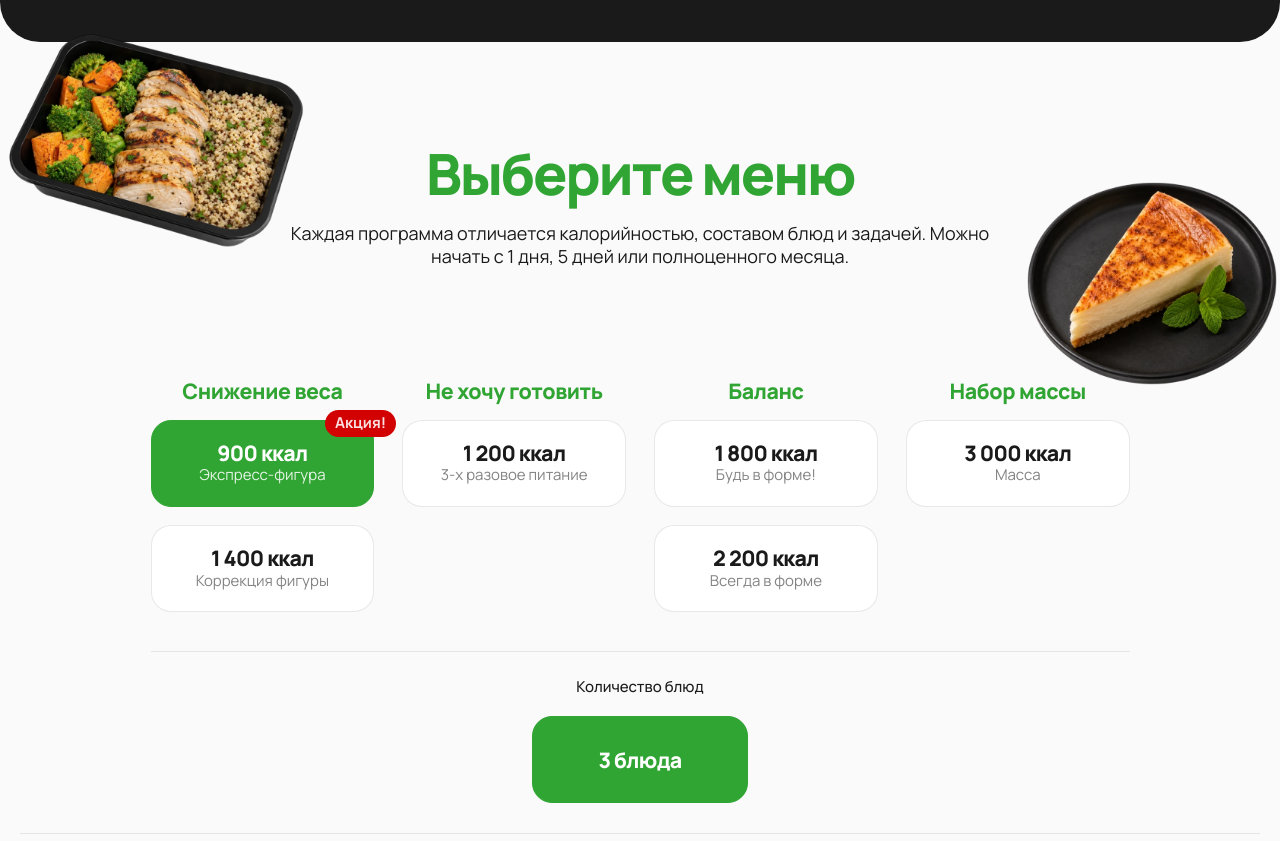
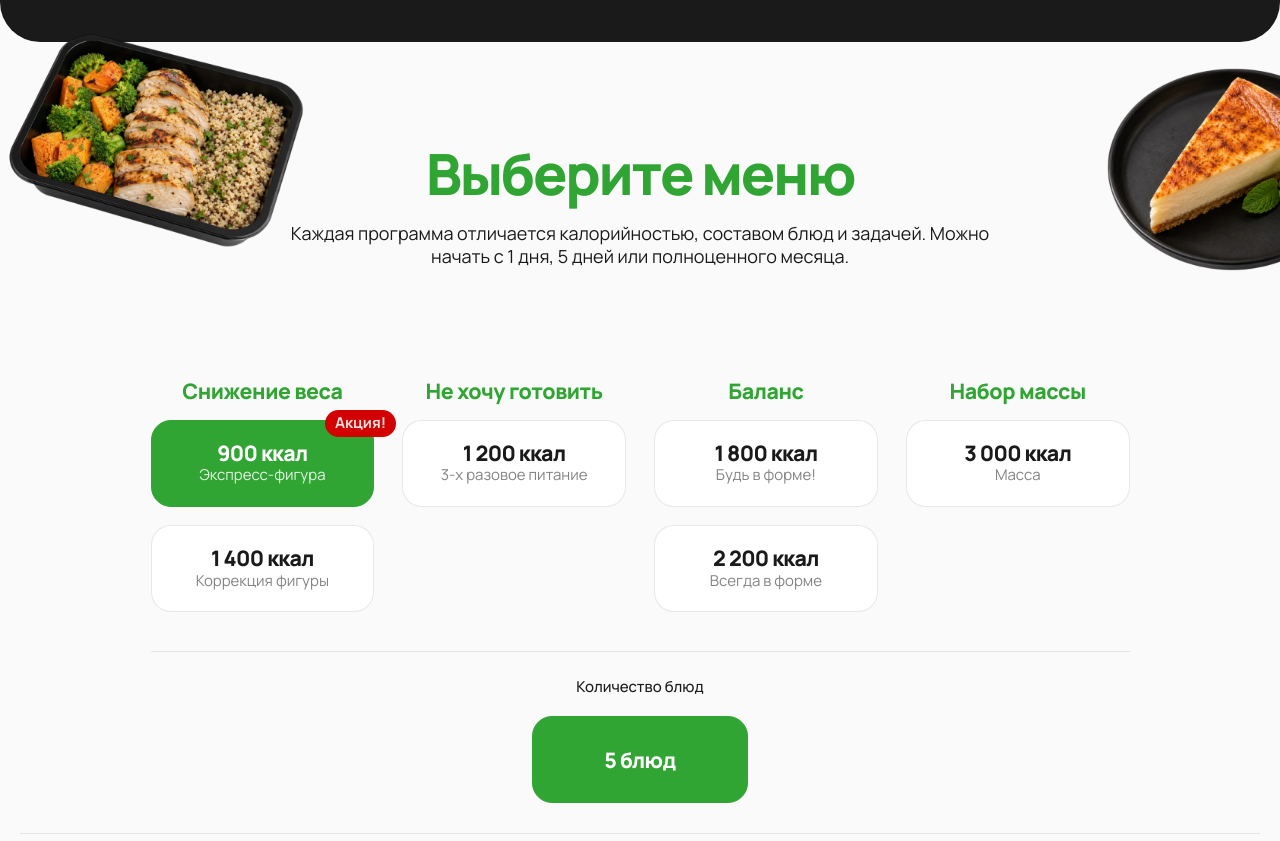
Before and after one commit to Cashi505/Tvoy_vibor, a plain HTML site: page index.html in a window 1280 px wide. Shown: the part 2419-3260 px from the top of the page. Drawn offline with Linux system fonts and the light colour scheme.

Commit message:
Add files via upload

```diff
--- a/index.html
+++ b/index.html
@@ -197,6 +197,11 @@
 <!-- ================= КОНФИГУРАТОР МЕНЮ ================= -->
 <section class="menu" id="menu">
   <img class="menu__deco menu__deco--l" src="assets/img/menu-chicken-carrot.webp" alt="" loading="lazy" aria-hidden="true" width="404" height="292">
+  <!-- десктопный вариант — прямой потомок .menu, а не #cfg: у #cfg класс reveal,
+       transform на время анимации появления делает #cfg containing block для
+       position:absolute потомков, и фото на миг уезжает в неправильное место
+       (см. HANDOFF.md). На ≤900px эта картинка скрыта — там своя, ниже. -->
+  <img class="menu__deco menu__deco--r" src="assets/img/menu-cheesecake.webp" alt="" loading="lazy" aria-hidden="true" width="342" height="295">
 
   <div class="container">
     <header class="sec__head">
@@ -212,7 +217,9 @@
         <div class="cfg__meals" id="cfgMeals"></div>
       </div>
 
-      <picture><source media="(max-width:900px)" srcset="assets/img/m-menu-cheesecake.webp"><img class="menu__deco menu__deco--r" src="assets/img/menu-cheesecake.webp" alt="" loading="lazy" aria-hidden="true" width="342" height="295"></picture>
+      <!-- мобильный вариант (≤900px): в макете стоит между «Количество блюд»
+           и «Число дней» в потоке, поэтому остаётся здесь, а не рядом с --l -->
+      <picture><source media="(max-width:900px)" srcset="assets/img/m-menu-cheesecake.webp"><img class="menu__deco menu__deco--r-m" src="assets/img/menu-cheesecake.webp" alt="" loading="lazy" aria-hidden="true" width="342" height="295"></picture>
 
       <div class="cfg__row">
         <p class="cfg__label">Число дней доставки</p>
@@ -294,9 +301,13 @@
         <img src="assets/icons/arrow-dark.svg" alt="" width="24" height="24" aria-hidden="true">
       </a>
     </div>
+  </div>
 
-    <picture><source media="(max-width:900px)" srcset="assets/img/m-green-woman-bag.webp"><img class="keep__pic" src="assets/img/green-woman-bag.webp" alt="Девушка с гантелей и пакетом еды" loading="lazy" width="682" height="973"></picture>
-  </div>
+  <!-- фото — прямой потомок .keep, а не .keep__in: bottom:0 должен прилегать
+       к низу самой зелёной секции, а не к низу внутреннего контейнера
+       с текстом, у которого есть свой нижний паддинг (иначе между фото
+       и низом секции остаётся зазор с шириной этого паддинга) -->
+  <picture><source media="(max-width:900px)" srcset="assets/img/m-green-woman-bag.webp"><img class="keep__pic" src="assets/img/green-woman-bag.webp" alt="Девушка с гантелей и пакетом еды" loading="lazy" width="682" height="973"></picture>
 </section>
 
 <!-- ================= ШАГИ + СВЕЖЕСТЬ ================= -->
--- a/script.js
+++ b/script.js
@@ -19,12 +19,12 @@
       name: 'Снижение веса',
       programs: [
         {
-          kcal: 900,  kcalLabel: '900 ккал',   name: 'Экспресс-фигура', sale: true,
+          kcal: 900,  kcalLabel: '900 ккал',   name: 'Экспресс-фигура', sale: true, meals: 5,
           prices: { 1: 1250, 5: 6000, 7: 8350, 14: 16300, 30: 34500 },
           gift:   { 14: '2 дня в подарок' }
         },
         {
-          kcal: 1400, kcalLabel: '1 400 ккал', name: 'Коррекция фигуры',
+          kcal: 1400, kcalLabel: '1 400 ккал', name: 'Коррекция фигуры', meals: 5,
           prices: { 1: 1300, 5: 6250, 7: 8650, 14: 16950, 30: 35900 },
           gift:   { 14: '2 дня в подарок' }
         }
@@ -34,7 +34,7 @@
       name: 'Не хочу готовить',
       programs: [
         {
-          kcal: 1200, kcalLabel: '1 200 ккал', name: '3-х разовое питание',
+          kcal: 1200, kcalLabel: '1 200 ккал', name: '3-х разовое питание', meals: 3,
           prices: { 1: 1150, 5: 5500, 7: 7650, 14: 15000, 30: 31200 },
           gift:   { 14: '2 дня в подарок' }
         }
@@ -44,12 +44,12 @@
       name: 'Баланс',
       programs: [
         {
-          kcal: 1800, kcalLabel: '1 800 ккал', name: 'Будь в форме!',
+          kcal: 1800, kcalLabel: '1 800 ккал', name: 'Будь в форме!', meals: 5,
           prices: { 1: 1350, 5: 6500, 7: 9000, 14: 17600, 30: 37300 },
           gift:   { 30: '6 дней в подарок' }
         },
         {
-          kcal: 2200, kcalLabel: '2 200 ккал', name: 'Всегда в форме',
+          kcal: 2200, kcalLabel: '2 200 ккал', name: 'Всегда в форме', meals: 5,
           prices: { 1: 1450, 5: 7000, 7: 9650, 14: 18900, 30: 40000 },
           gift:   { 30: '6 дней в подарок' }
         }
@@ -59,7 +59,7 @@
       name: 'Набор массы',
       programs: [
         {
-          kcal: 3000, kcalLabel: '3 000 ккал', name: 'Масса',
+          kcal: 3000, kcalLabel: '3 000 ккал', name: 'Масса', meals: 5,
           prices: { 1: 1750, 5: 8500, 7: 11650, 14: 22800, 30: 48300 }
         }
       ]
@@ -67,11 +67,10 @@
   ];
 
   const TRIAL = { price: 790, note: 'Пробный рацион на 1 день' };
-  const MEALS = [{ id: 3, label: '3 блюда' }];
   const DAYS  = [1, 5, 7, 14, 30];
 
   /* по умолчанию — как в макете: Снижение веса → 900 ккал → 5 дней */
-  const state = { goal: 0, prog: 0, meals: 0, days: 5, trial: false };
+  const state = { goal: 0, prog: 0, days: 5, trial: false };
 
   const currentProgram = () => GOALS[state.goal].programs[state.prog];
 
@@ -180,11 +179,15 @@
       </div>`).join('');
   }
 
+  /* количество блюд — не выбор пользователя, а фиксированное свойство
+     программы (данные сверены с настоящим сайтом vibiraiedu.ru: у каждой
+     программы своё число приёмов пищи, не всегда 3) */
   function renderMeals() {
-    elMeals.innerHTML = MEALS.map((m, i) => `
-      <button class="chip${i === state.meals ? ' is-on' : ''}" type="button" data-meal="${i}">
-        <b>${m.label}</b>
-      </button>`).join('');
+    const n = currentProgram().meals;
+    elMeals.innerHTML = `
+      <div class="chip is-on">
+        <b>${n} ${plural(n, 'блюдо', 'блюда', 'блюд')}</b>
+      </div>`;
   }
 
   function renderDays() {
@@ -241,13 +244,6 @@
     state.prog = +btn.dataset.prog;
     if (!currentProgram().prices[state.days]) state.days = 5;
     renderCfg();
-  });
-
-  elMeals.addEventListener('click', e => {
-    const btn = e.target.closest('[data-meal]');
-    if (!btn) return;
-    state.meals = +btn.dataset.meal;
-    renderMeals();
   });
 
   elDays.addEventListener('click', e => {
--- a/style.css
+++ b/style.css
@@ -335,7 +335,10 @@ input,select{font:inherit;color:inherit}
 .menu{position:relative;padding:clamp(60px,8vw,115px) 0 0}
 .menu__deco{position:absolute;width:clamp(150px,24vw,404px);height:auto;object-fit:cover;pointer-events:none;z-index:0}
 .menu__deco--l{left:0;top:clamp(-20px,-1vw,0px);aspect-ratio:404/292}
-.menu__deco--r{right:0;top:clamp(10px,2vw,30px);width:clamp(130px,20vw,342px);aspect-ratio:342/295}
+/* в макете фото уходит за правый край секции на 90px при ширине 1440 (узел
+   Figma #40:126: x=1188 y=2630 w=342 h=295, край секции — 1440) — 6.25vw */
+.menu__deco--r{right:clamp(-120px,-6.25vw,-30px);top:clamp(0px,1.1vw,16px);width:clamp(130px,20vw,342px);aspect-ratio:342/295}
+.menu__deco--r-m{display:none}
 .menu .container{position:relative;z-index:1}
 
 .cfg{margin-top:clamp(36px,5.49vw,79px)}
@@ -875,6 +878,9 @@ input,select{font:inherit;color:inherit}
   .keep,.rev{min-height:0}
   .wmenu__grid{grid-template-columns:repeat(2,minmax(0,1fr))}
   .keep__in,.rev__in,.order__in{display:grid;gap:clamp(20px,3vw,40px)}
+  /* фото теперь вне .keep__in — отступ, который раньше давал gap грида,
+     ставим явно */
+  .keep__pic{margin-top:clamp(20px,3vw,40px)}
   .rev{padding-block:clamp(30px,5.5vw,59px);border-radius:var(--r-big);max-width:none}
   .carousel--rev{width:100%}
   .carousel--rev .carousel__track{gap:clamp(10px,2vw,24px)}
@@ -1054,10 +1060,12 @@ input,select{font:inherit;color:inherit}
   .cfg__meals{margin-top:20px}
   /* чип «Количество блюд» в макете ниже, чем чипы калорийности */
   .cfg__meals .chip{width:var(--m-chip);min-width:0;min-height:74px}
-  /* десерт-декор в макете стоит между «Количество блюд» и «Число дней» */
-  .menu__deco--l{display:none}
-  .menu__deco--r{
-    position:static;width:208px;height:auto;aspect-ratio:208/180;
+  /* десерт-декор в макете стоит между «Количество блюд» и «Число дней» —
+     десктопная версия (--r) скрыта, вместо неё показан мобильный вариант
+     (--r-m), лежащий в разметке прямо в этом месте */
+  .menu__deco--l,.menu__deco--r{display:none}
+  .menu__deco--r-m{
+    display:block;position:static;width:208px;height:auto;aspect-ratio:208/180;
     margin:17px auto 0;
   }
   .cfg__days{
```
